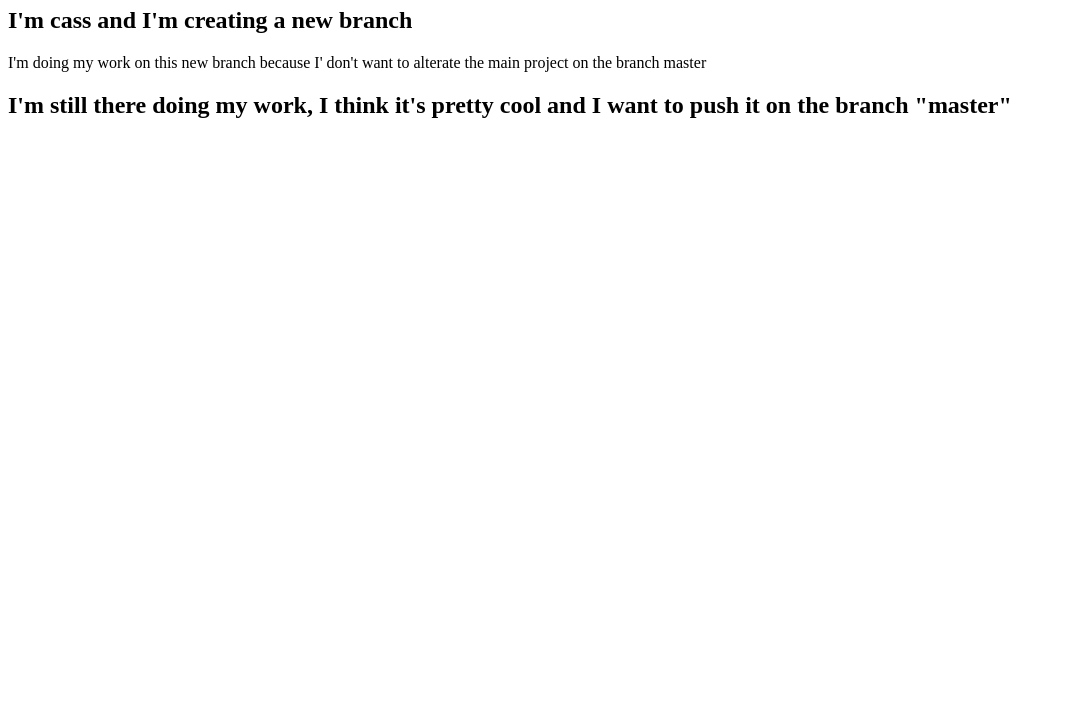
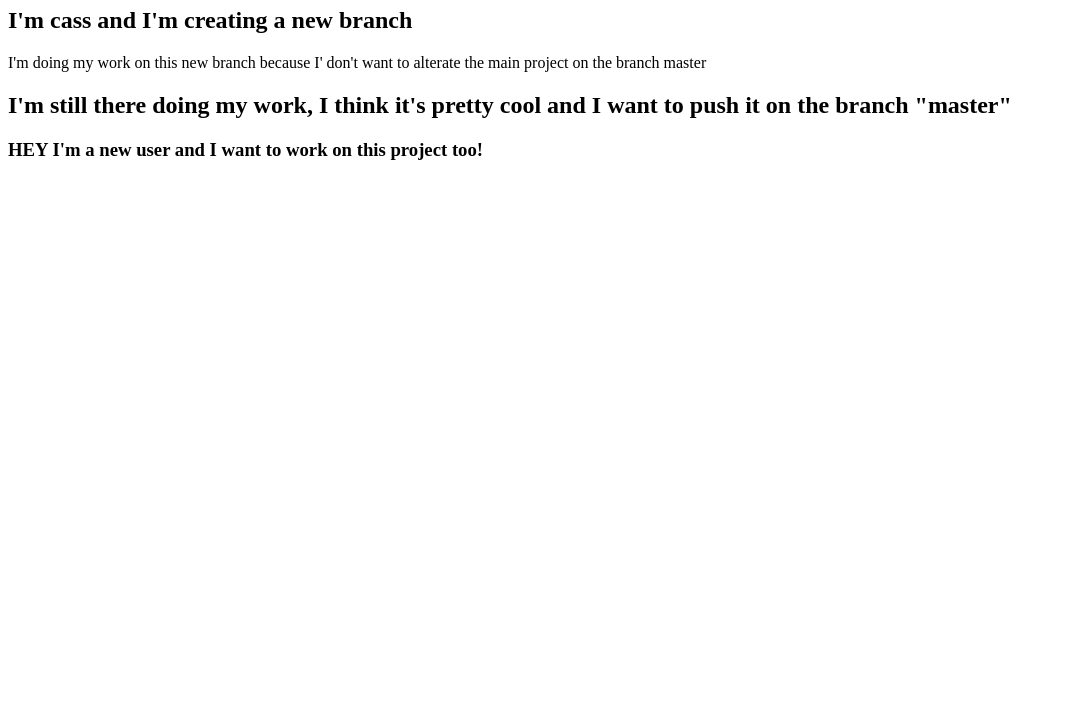
Before and after one commit to Lascoyle/git-test, a plain HTML site: page index.html in a window 1280 px wide. Shown: the part 73-800 px from the top of the page, without its empty margins (0-1065 px from the left). Drawn offline with Linux system fonts and the light colour scheme.

Commit message:
new challenger incomming

```diff
--- a/index.html
+++ b/index.html
@@ -11,5 +11,8 @@
     <p>I'm doing my work on this new branch because I' don't want to alterate the main project on the branch master</p>
 
     <h2>I'm still there doing my work, I think it's pretty cool and I want to push it on the branch "master"</h2>
+
+
+    <h3>HEY I'm a new user and I want to work on this project too!</h3>
 </body>
 </html>
```
